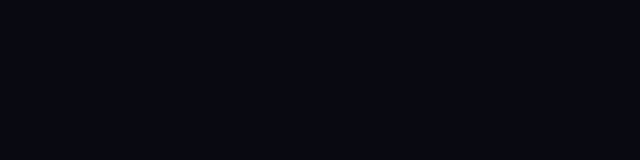
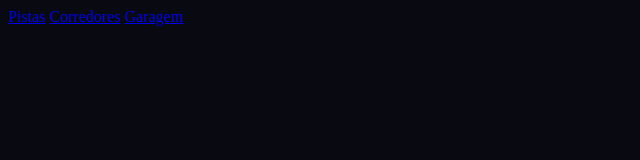
Before and after one commit to ViquePeixoto/projetoCorrida255, a plain HTML site: page public/torneios.html in a window 1280 px wide. Shown: the whole page, without its empty margins (0-640 px from the left). Drawn offline with Linux system fonts and the light colour scheme.

Commit message:
Ajustes na garagem.

```diff
--- a/public/torneios.html
+++ b/public/torneios.html
@@ -10,6 +10,13 @@
 
     <main id="corpoPrincipal_Pistas" class="corpoPrincipal">
 
+        <section id="secaoSideBar">
+            <a href="./pistas.html">Pistas</a>
+            <a href="./corredores.html">Corredores</a>
+            <a href="./garagem.html">Garagem</a>
+            <br><br>
+        </section>
+
     </main>
 
 </body>
```
Also changed, not shown: public/garagem.html (+0 -11 lines).
